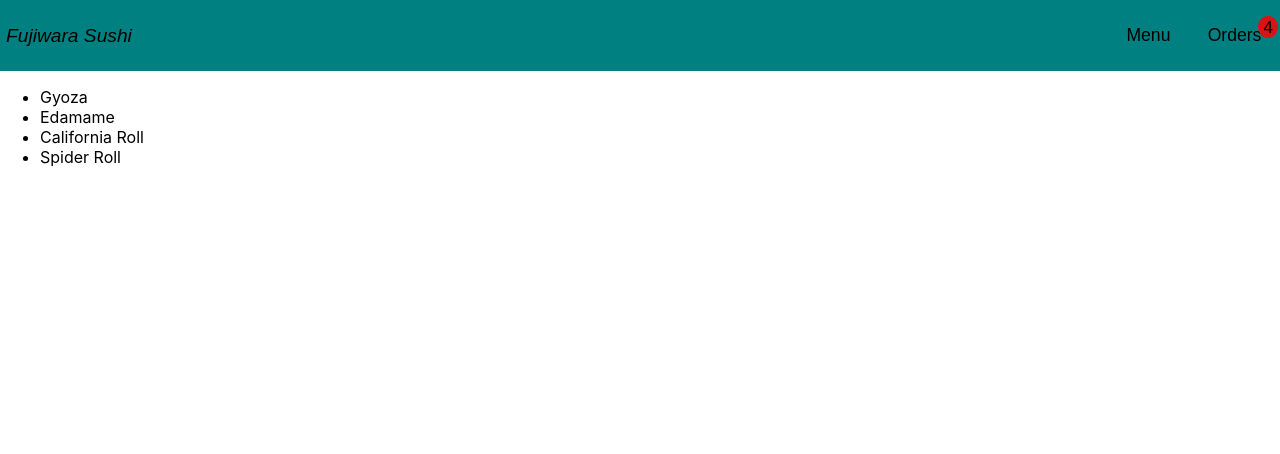
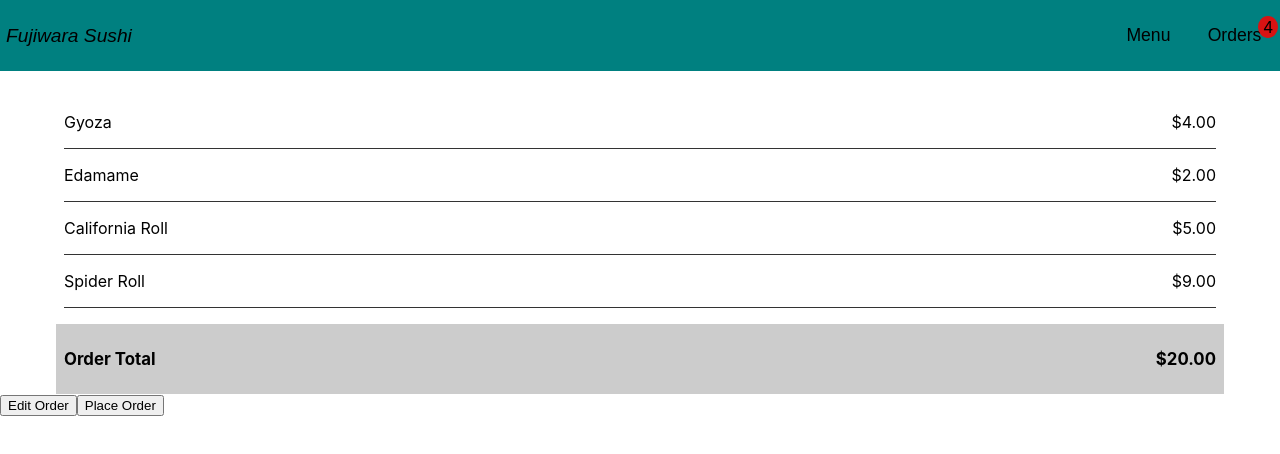
Before and after one commit to lshevick/react-restaurant-app, a React (Create React App) app: page / in a window 1280 px wide. Both pictures are taken after a click on the button "Orders". Shown: the top 454 px of the page. Built offline with nearby package versions, Linux system fonts and the light colour scheme.

Commit message:
adds separate order view page

```diff
--- a/src/App.css
+++ b/src/App.css
@@ -1,6 +1,6 @@
-
-
 .navbar {
+  width: 100%;
+  position: fixed;
   display: flex;
   justify-content: space-between;
   background-color: teal;
@@ -55,6 +55,10 @@
   list-style: none;
 }
 
+main {
+  padding-top: 5rem;
+}
+
 .main-menu {
   display: flex;
   flex-direction: column;
@@ -103,5 +107,47 @@
 
 .add-item:hover {
   background-color: #aaa;
-    transform: scale(1.2);
+  transform: scale(1.2);
 }
+
+.order-screen {
+  padding-top: 5rem;
+  display: flex;
+  flex-direction: column;
+  justify-content: center;
+  width: 100%;
+}
+
+.order-cart ul {
+  padding: 0;
+  list-style: none;
+  width: 100%;
+  display: flex;
+  flex-direction: column;
+  align-items: center;
+}
+
+.order-cart li {
+  display: flex;
+  align-items: center;
+  justify-content: space-between;
+  width: 90%;
+  border-bottom: 1px solid #333;
+}
+
+.order-total {
+  margin: 0 auto;
+  background-color: #ccc;
+  padding: 0.5rem;
+  width: 90%;
+  display: flex;
+  justify-content: space-between;
+  align-items: center;
+}
+
+.order-total p,
+.order-total span {
+  font-size: 1.05rem;
+  font-weight: bolder;
+
+}
--- a/src/components/order.js
+++ b/src/components/order.js
@@ -1,13 +1,91 @@
+import { useState } from "react";
 
 const Order = () => {
+    const [isEditing, setIsEditing] = useState(false);
+
+    const orderEdit = (
+        <ul>
+            <li>
+                <p>Gyoza</p>
+                <button type='button'>Remove</button>
+                <span>$4.00</span>
+            </li>
+
+            <li>
+                <p>Edamame</p>
+                <button type='button'>Remove</button>
+                <span>$2.00</span>
+            </li>
+
+            <li>
+                <p>California Roll</p>
+                <button type='button'>Remove</button>
+                <span>$5.00</span>
+            </li>
+
+            <li>
+                <p>Spider Roll</p>
+                <button type='button'>Remove</button>
+                <span>$9.00</span>
+            </li>
+        </ul>
+    )
+
+    const orderView = (
+        <ul>
+            <li>
+                <p>Gyoza</p>
+                <span>$4.00</span>
+            </li>
+
+            <li>
+                <p>Edamame</p>
+                <span>$2.00</span>
+            </li>
+
+            <li>
+                <p>California Roll</p>
+                <span>$5.00</span>
+            </li>
+
+            <li>
+                <p>Spider Roll</p>
+                <span>$9.00</span>
+            </li>
+        </ul>
+    )
+
     return <div className="order-screen">
         <div className="order-cart">
             <ul>
-                <li>Gyoza</li>
-                <li>Edamame</li>
-                <li>California Roll</li>
-                <li>Spider Roll</li>
+                <li>
+                    <p>Gyoza</p>
+                    <span>$4.00</span>
+                </li>
+
+                <li>
+                    <p>Edamame</p>
+                    <span>$2.00</span>
+                </li>
+
+                <li>
+                    <p>California Roll</p>
+                    <span>$5.00</span>
+                </li>
+
+                <li>
+                    <p>Spider Roll</p>
+                    <span>$9.00</span>
+                </li>
             </ul>
+            <div className="order-total">
+                <p>Order Total</p>
+                <span>$20.00</span>
+            </div>
+            <div className="order-controls">
+                <button type="button">Edit Order</button>
+                <button type="button">Place Order</button>
+            </div>
         </div>
     </div>;
 }
```
